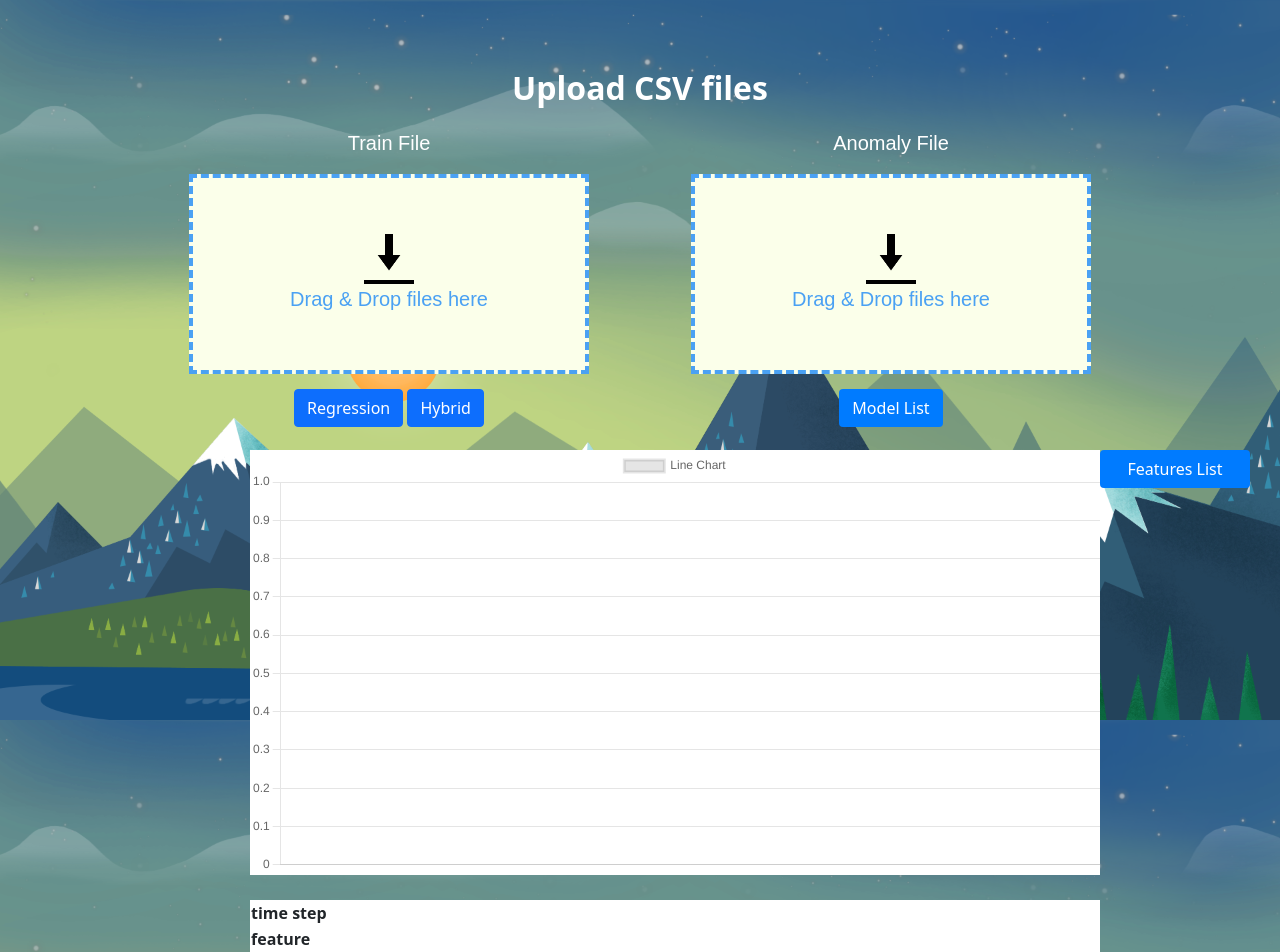
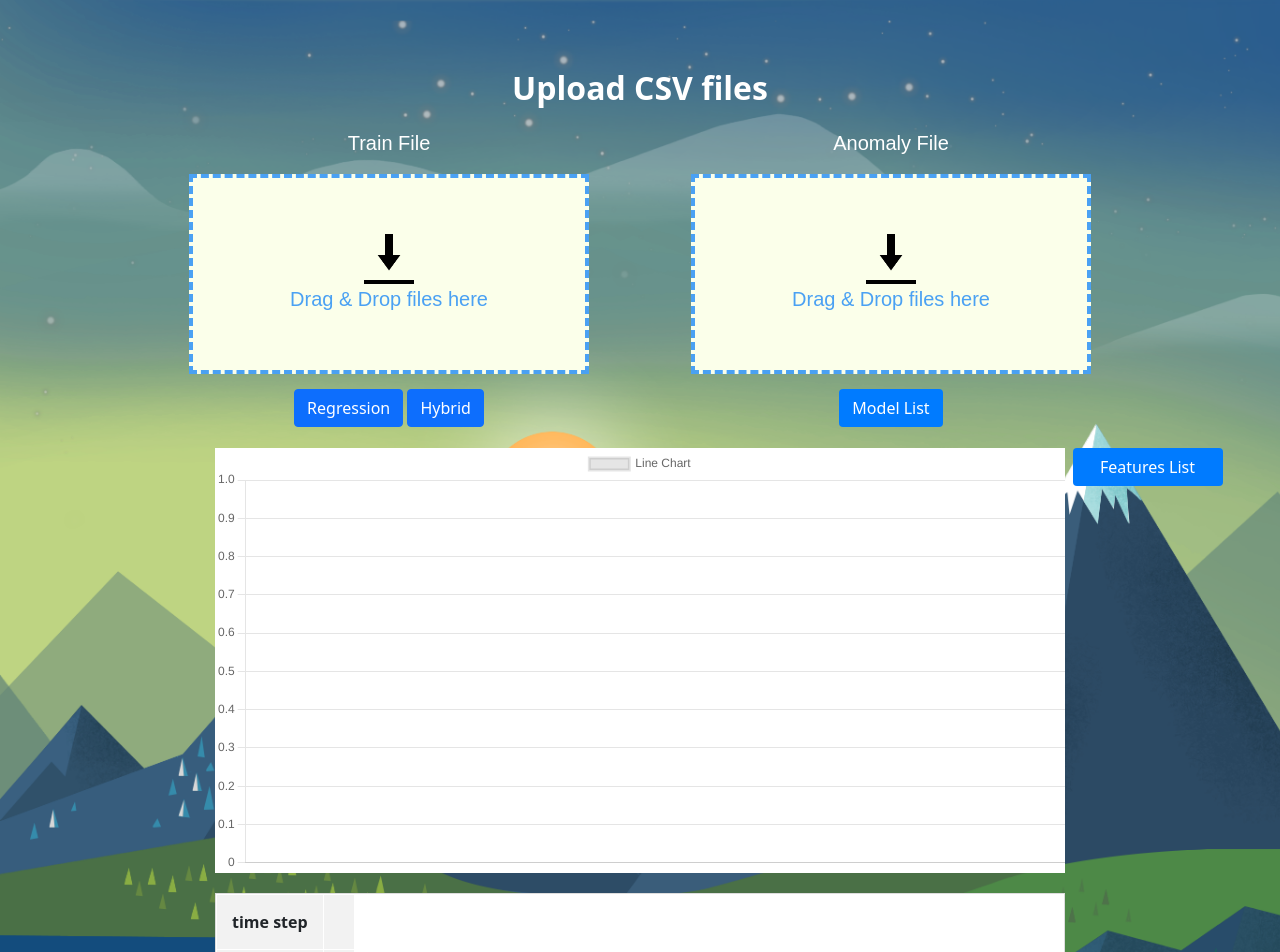
Before and after one commit to Ella475/anomaly-detection-web-app, a React (Create React App) app in the folder client/: page / in a window 1280 px wide. Shown: the top 952 px of the page. Built offline with nearby package versions, Linux system fonts and the light colour scheme.

Commit message:
Fix graphs position from absolute and color table cells

```diff
--- a/client/src/App.js
+++ b/client/src/App.js
@@ -122,7 +122,9 @@ function App() {
                     </div>
                 </div>
                 <div className="row">
-                    <Charts />
+                    <div className="column">
+                        <Charts />
+                    </div>
                 </div>
             </div>
         </div>
--- a/client/src/charts/Charts.css
+++ b/client/src/charts/Charts.css
@@ -3,11 +3,11 @@
   background-color: rgb(255, 255, 255);
   display: flex;
   width: 850px;
-  position: absolute;
   top: 450px;
   left: 250px;
+  margin-top: 5%;
+}
 
-}
  /* define the anomalies data cell */
 .td_anomaly {
   background:rgb(255, 99, 132);
@@ -15,6 +15,7 @@
   transition: 0.4s ease-out, color 0.4s ease-out;
   cursor: pointer;
 }
+
 .td_anomaly:first-of-type:hover {
   background: #112;
   color: rgb(255, 99, 132);
@@ -24,11 +25,24 @@
 /* define the table zone */
 .table {
   background-color: rgb(255, 255, 255);
-  position: absolute;
   width: 850px;
-  top:900px;
+  top: 900px;
   left: 250px;
+  margin-top: 5%;
+
+  border-collapse: collapse;
+  border-spacing: 0;
+  border: 1px solid #ddd;
 }
+
+th, td {
+  text-align: left;
+  padding: 15px;
+  border: 1px solid rgb(255, 255, 255);
+}
+
+tr:nth-child(odd){background-color: #f2f2f2}
+tr:nth-child(even){background-color: #f2f2f2}
 
 /* feature Button */
 .featurebtn {
@@ -55,12 +69,12 @@
 .features {
   position: relative;
   display: inline-block;
+  margin-left: 5%;
 }
 
 /* feature Content (Hidden by Default) */
 .feature-content {
   display: none;
-  position: absolute;
   background-color: #bff8ff;
   min-width: 200px;
   box-shadow: 0px 8px 16px 0px rgba(0, 0, 0, 0.2);
--- a/client/src/charts/Charts.js
+++ b/client/src/charts/Charts.js
@@ -205,6 +205,7 @@ function NewFeatureTable() {
     return(
         <SimpleBar style={{ maxHeight: 200, maxWidth: 850 }}>
         <table>
+            <tbody>
             <tr>
                 <th>time step</th>
                 {Array.from({ length: jsonInfo[feature].length - 1 }).map((_, index) => (
@@ -221,9 +222,10 @@ function NewFeatureTable() {
                  {anomaly ? <tr>
                     <th>reason</th>
                         {Array.from({ length: jsonInfo[feature].length - 1 }).map((_, index) => (
-                            checkIndex(index) ? <td>{displayReason(spanIdx)}</td>:<td></td>
+                            checkIndex(index) ? <td> {displayReason(spanIdx)}</td>:<td></td>
                         ))}
             </tr> : <tr></tr> }
+            </tbody>
         </table>
       </SimpleBar>
     )
```
